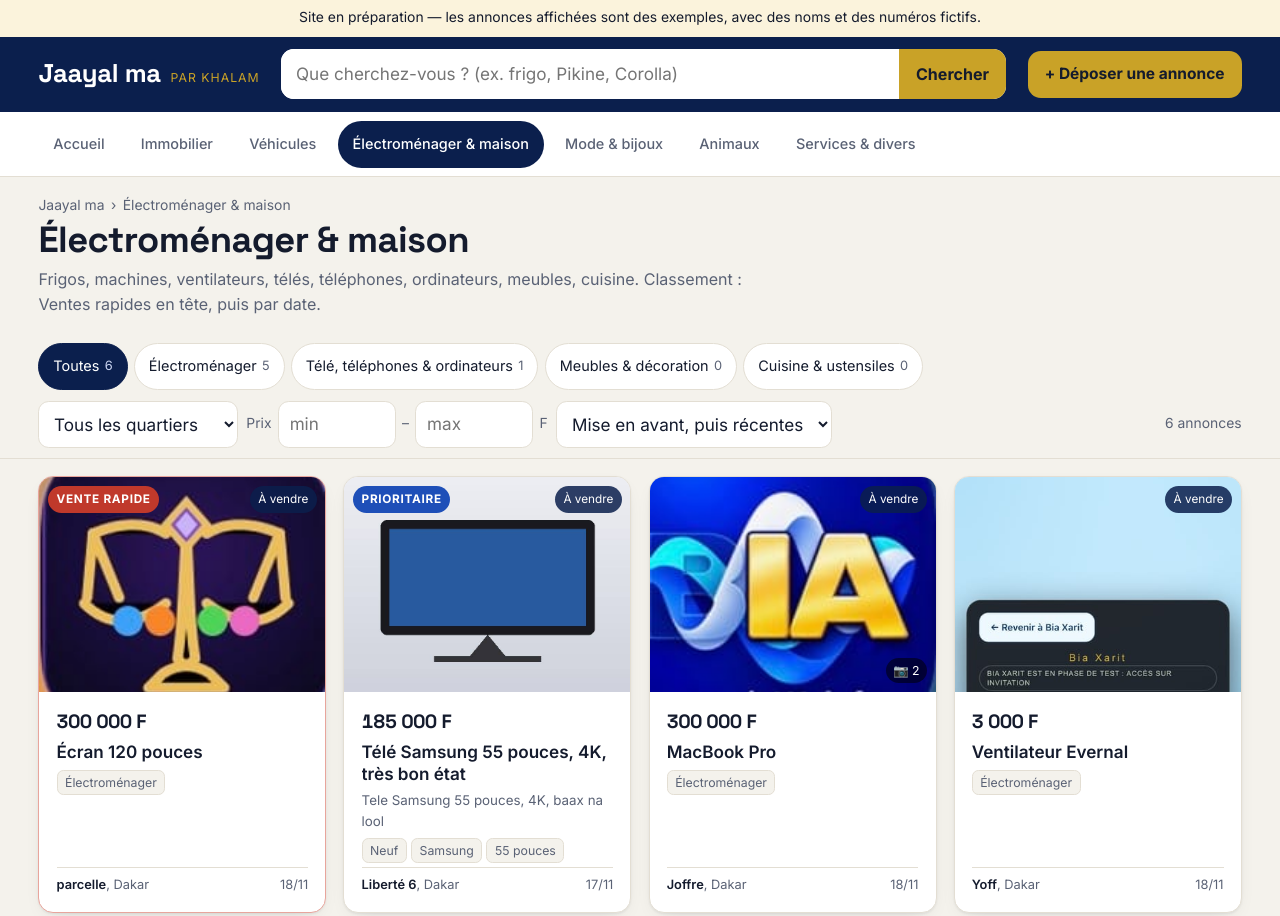
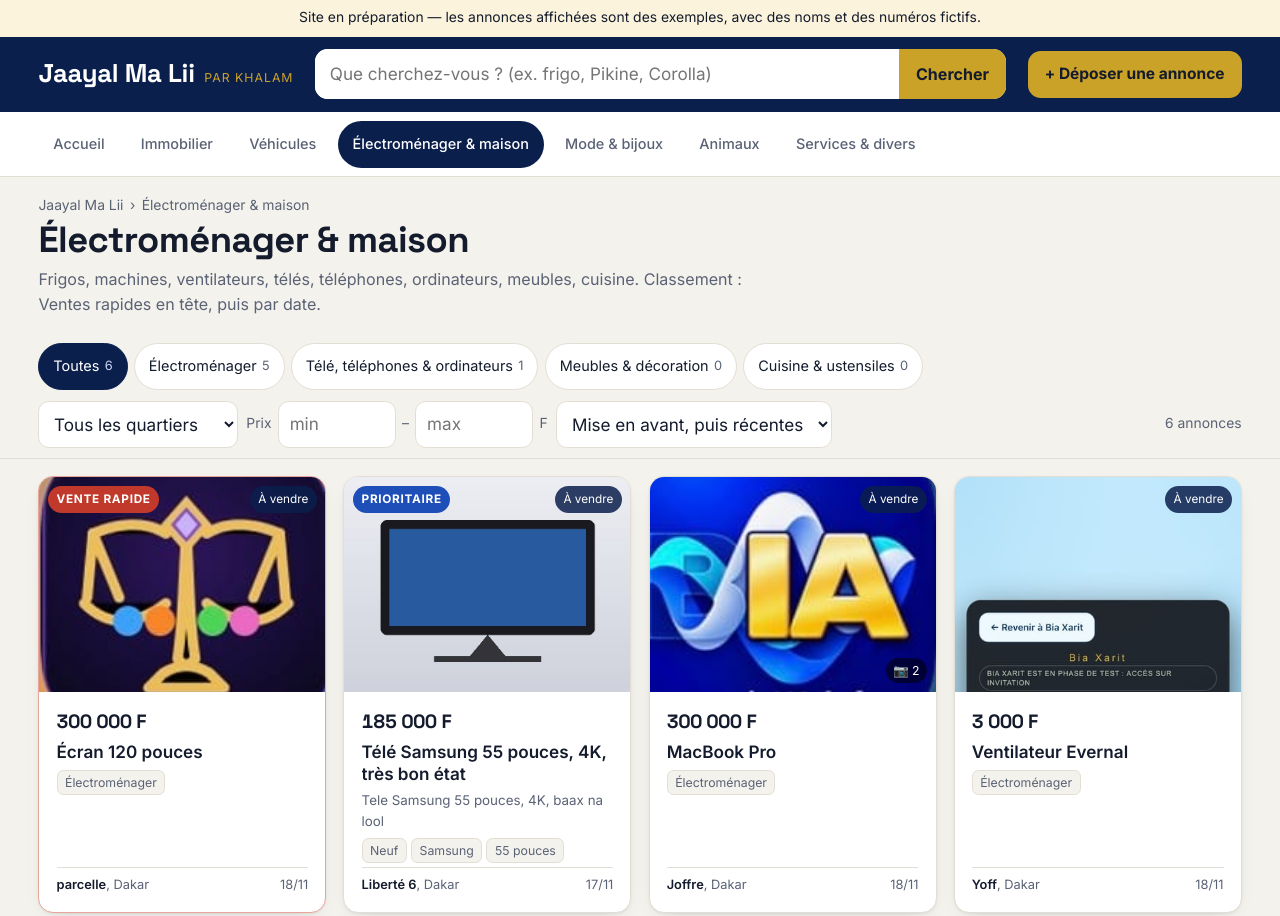
Before and after one commit to lamicisse33-dotcom/jaayal-ma, a plain HTML site: page r/electromenager.html in a window 1280 px wide. Shown: the top 916 px of the page. Drawn offline with Linux system fonts and the light colour scheme.

Commit message:
Set Jaayal Ma Lii name and canonical domain

```diff
--- a/r/electromenager.html
+++ b/r/electromenager.html
@@ -1,10 +1,10 @@
 <!doctype html>
 <html lang="fr"><head><meta charset="utf-8"><meta name="viewport" content="width=device-width,initial-scale=1,viewport-fit=cover"><meta name="robots" content="index,follow,max-image-preview:large">
-<title>Électroménager &amp; maison — Jaayal ma</title>
+<title>Électroménager &amp; maison — Jaayal Ma Lii</title>
 <meta name="description" content="Électroménager &amp; maison à Dakar : Frigos, machines, ventilateurs, télés, téléphones, ordinateurs, meubles, cuisine. Annonces validées par KHALAM.">
-<link rel="canonical" href="https://jaayalma.khalam.app/r/electromenager.html">
-<meta property="og:type" content="website"><meta property="og:url" content="https://jaayalma.khalam.app/r/electromenager.html"><meta property="og:locale" content="fr_SN"><meta name="twitter:card" content="summary">
-<meta property="og:title" content="Électroménager &amp; maison — Jaayal ma"><meta property="og:description" content="Électroménager &amp; maison à Dakar : Frigos, machines, ventilateurs, télés, téléphones, ordinateurs, meubles, cuisine. Annonces validées par KHALAM."><meta property="og:site_name" content="Jaayal ma">
+<link rel="canonical" href="https://jaayalmalii.khalam.app/r/electromenager.html">
+<meta property="og:type" content="website"><meta property="og:url" content="https://jaayalmalii.khalam.app/r/electromenager.html"><meta property="og:locale" content="fr_SN"><meta name="twitter:card" content="summary">
+<meta property="og:title" content="Électroménager &amp; maison — Jaayal Ma Lii"><meta property="og:description" content="Électroménager &amp; maison à Dakar : Frigos, machines, ventilateurs, télés, téléphones, ordinateurs, meubles, cuisine. Annonces validées par KHALAM."><meta property="og:site_name" content="Jaayal Ma Lii">
 
 <link rel="preconnect" href="https://fonts.googleapis.com"><link rel="stylesheet" href="https://fonts.googleapis.com/css2?family=Inter:wght@400;500;600;700&family=Space+Grotesk:wght@500;700&display=swap"><style>
 :root{--bg:#F4F2EC;--carte:#FFFFFF;--fg:#141B2D;--doux:#5A6275;--ligne:#E3DED3;--marine:#0B1F4D;--marine2:#163070;--or:#C9A227;--or-fond:#FBF3DC;--prio:#1E4FB8;--prio-fond:#E6EEFF;--wa:#1EBE5D;--vert-fond:#E8F8EE;--ombre:0 0.0625rem 0.125rem rgba(20,27,45,.06),0 0.375rem 1.25rem -0.75rem rgba(20,27,45,.25);
@@ -259,12 +259,12 @@ h2.sec{flex-wrap:wrap}
 </head><body>
 <div class="maquette">Site en préparation — les annonces affichées sont des exemples, avec des noms et des numéros fictifs.</div>
 <header class="bande"><div class="int">
-<a class="marque" href="../index.html"><b>Jaayal ma</b><span>par KHALAM</span></a>
+<a class="marque" href="../index.html"><b>Jaayal Ma Lii</b><span>par KHALAM</span></a>
 <form class="cherche" action="../recherche.html" method="get" role="search"><input type="search" name="q" value="" placeholder="Que cherchez-vous ? (ex. frigo, Pikine, Corolla)" aria-label="Rechercher une annonce"><button type="submit">Chercher</button></form>
 <a class="bdeposer" href="../deposer.html">+ Déposer une annonce</a>
 </div></header>
 <nav class="ruban" aria-label="Rubriques"><div class="int"><a href="../index.html">Accueil</a><a href="../r/immobilier.html">Immobilier</a><a href="../r/vehicules.html">Véhicules</a><a href="../r/electromenager.html" aria-current=page>Électroménager &amp; maison</a><a href="../r/mode.html">Mode &amp; bijoux</a><a href="../r/animaux.html">Animaux</a><a href="../r/services.html">Services &amp; divers</a></div></nav>
-<div class="int"><p class="fil"><a href="../index.html">Jaayal ma</a> › <span>Électroménager &amp; maison</span></p>
+<div class="int"><p class="fil"><a href="../index.html">Jaayal Ma Lii</a> › <span>Électroménager &amp; maison</span></p>
 <div class="tete"><h1>Électroménager &amp; maison</h1></div><p class="sous-titre">Frigos, machines, ventilateurs, télés, téléphones, ordinateurs, meubles, cuisine. Classement : Ventes rapides en tête, puis par date.</p></div>
 <div class="filtres"><div class="int">
 <div class="puces" id="f-s"><button type="button" data-s="" aria-pressed="true">Toutes<i>6</i></button><button type="button" data-s="Électroménager" aria-pressed="false">Électroménager<i>5</i></button><button type="button" data-s="Télé, téléphones &amp; ordinateurs" aria-pressed="false">Télé, téléphones &amp; ordinateurs<i>1</i></button><button type="button" data-s="Meubles &amp; décoration" aria-pressed="false">Meubles &amp; décoration<i>0</i></button><button type="button" data-s="Cuisine &amp; ustensiles" aria-pressed="false">Cuisine &amp; ustensiles<i>0</i></button></div>
@@ -299,7 +299,7 @@ h2.sec{flex-wrap:wrap}
 <div class="attrs"><span>Neuf</span><span>Hisense</span><span>Capacité <b>2 portes</b></span></div>
 <div class="meta"><span><b>Guédiawaye</b>, Dakar</span><span>16/11</span></div></div></a><div class="vide" id="vide-filtre" hidden><b>Aucune annonce ne correspond</b>Essayez un autre quartier ou effacez les filtres.</div></div>
 <div class="appel"><div><b>Vous vendez dans Électroménager &amp; maison ?</b><span>Gratuit, 30 jours en ligne, vérifiée par KHALAM, lue par Bia.</span></div><a class="bdeposer" href="../deposer.html">+ Déposer une annonce</a></div></main>
-<footer><div class="int"><span>Jaayal ma est un service de <a href="https://khalam.app">KHALAM</a>, Dakar. Annonces publiées sous la responsabilité de leurs auteurs, après validation par KHALAM.</span><span><a href="../deposer.html">Déposer</a> · <a href="../index.html#tarifs">Tarifs</a> · <a href="https://khalam.app/bia">Bia Xarit</a> · <a href="../annonces.json">annonces.json</a></span></div></footer><script>(function(){
+<footer><div class="int"><span>Jaayal Ma Lii est un service de <a href="https://khalam.app">KHALAM</a>, Dakar. Annonces publiées sous la responsabilité de leurs auteurs, après validation par KHALAM.</span><span><a href="../deposer.html">Déposer</a> · <a href="../index.html#tarifs">Tarifs</a> · <a href="https://khalam.app/bia">Bia Xarit</a> · <a href="../annonces.json">annonces.json</a></span></div></footer><script>(function(){
 var g=document.getElementById('grille');if(!g)return;var cartes=[].slice.call(g.querySelectorAll('.carte'));var vide=document.getElementById('vide-filtre');
 var S=document.getElementById('f-s'),Q=document.getElementById('f-q'),MI=document.getElementById('f-min'),MA=document.getElementById('f-max'),T=document.getElementById('f-tri'),N=document.getElementById('f-n'),R=document.getElementById('f-raz'),FF=document.getElementById('f-f');
 var sous='';var q0=new URLSearchParams(location.search).get('q')||'';var qmots=q0.toLowerCase().split(/\s+/).filter(Boolean);
```
